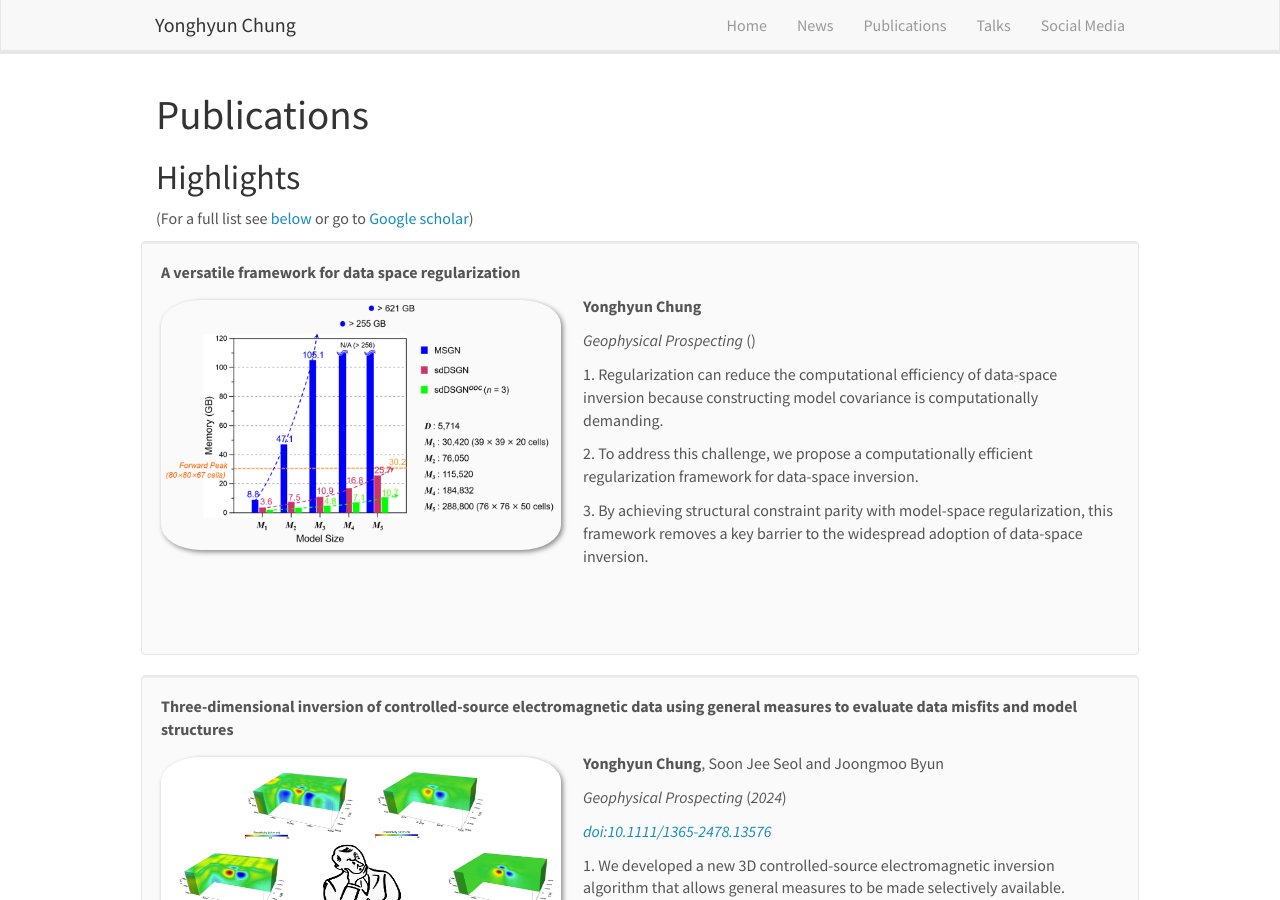
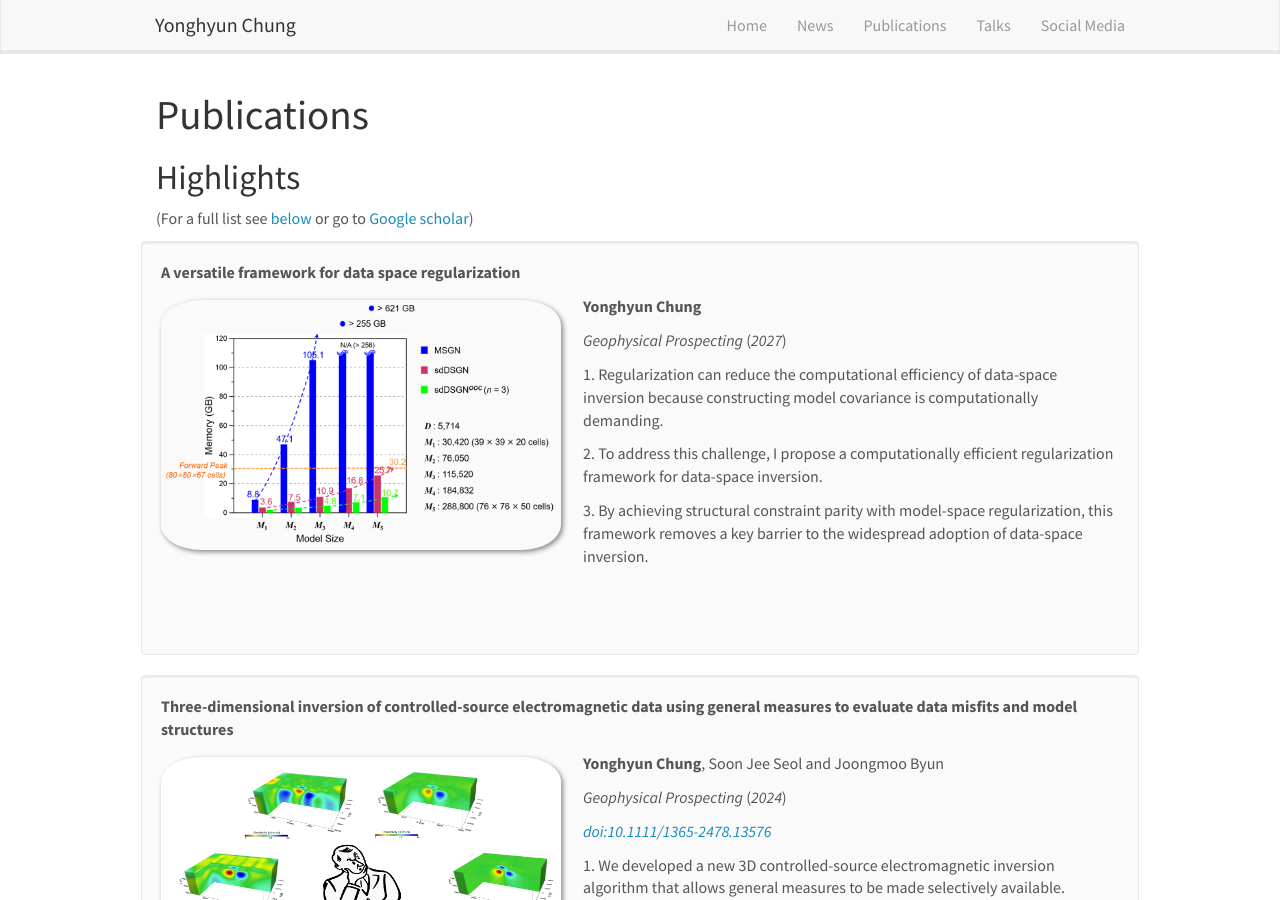
Before and after one commit to maguman/maguman.github.io, a Jekyll site: the page built from _pages/publications.md, in a window 1280 px wide and 900 px high. Built offline with Jekyll 4.4.1, drawn with Linux system fonts in a browser that asks for light colours; nearby versions of some CDN libraries.

Commit message:
Update publication details in publist.yml
Updated publication year and modified author description.

```diff
--- a/_data/publist.yml
+++ b/_data/publist.yml
@@ -21,11 +21,11 @@
   journal: Geophysical Prospecting
   volume:
   doi:
-  year:
+  year: 2027
   image: Memory.png
   description:
   key1: Regularization can reduce the computational efficiency of data-space inversion because constructing model covariance is computationally demanding.
-  key2: To address this challenge, we propose a computationally efficient regularization framework for data-space inversion.
+  key2: To address this challenge, I propose a computationally efficient regularization framework for data-space inversion.
   key3: By achieving structural constraint parity with model-space regularization, this framework removes a key barrier to the widespread adoption of data-space inversion.
   authors: <strong>Yonghyun Chung</strong>
   link:
```
